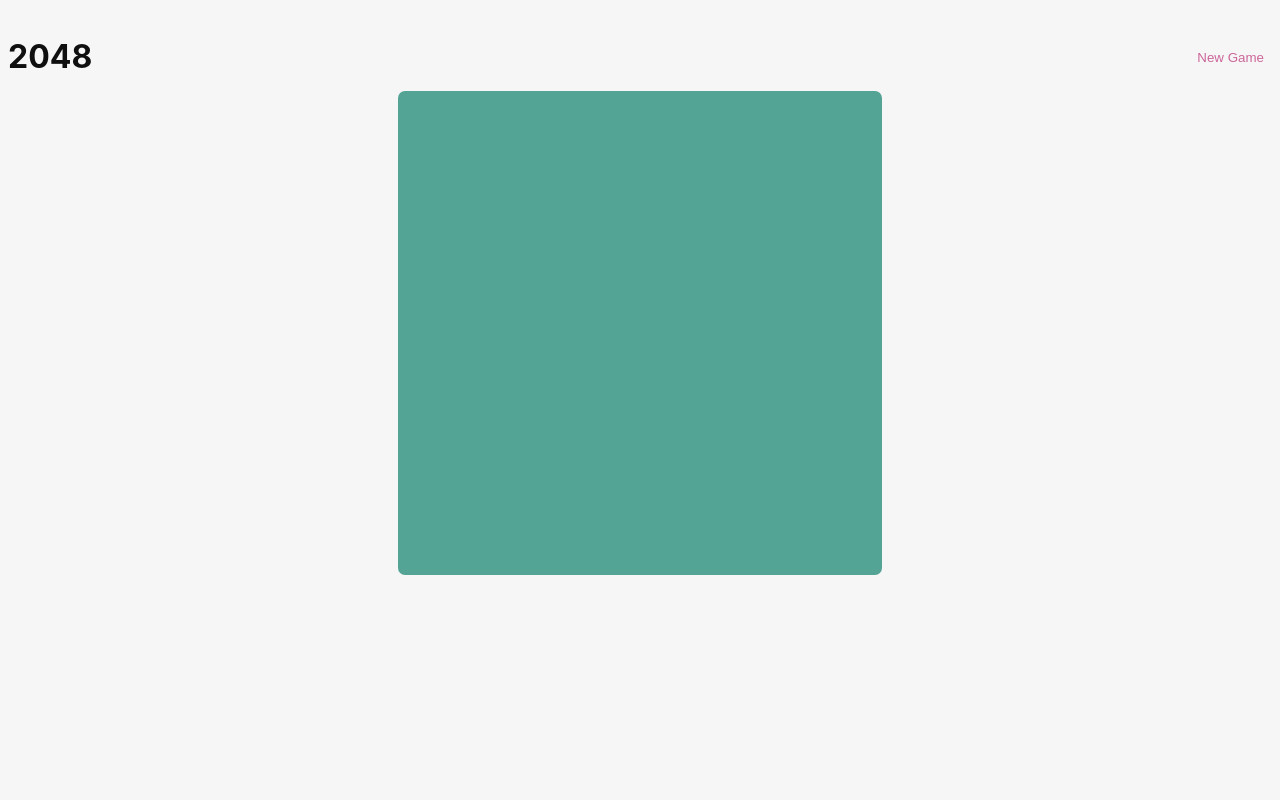
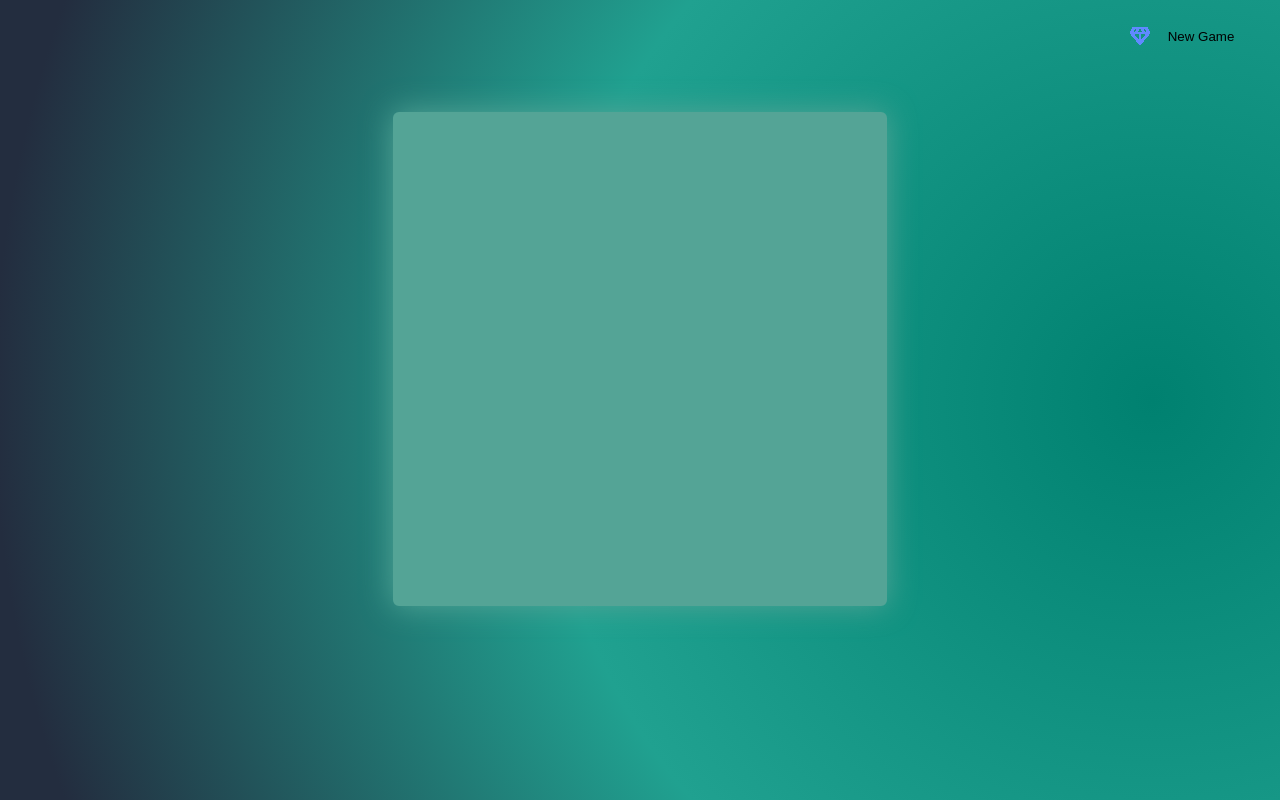
Before and after one commit to magicisyou/game-2048, a website built with Vite: page index.html in a window 1280 px wide. Built offline with nearby package versions, Linux system fonts and the light colour scheme.

Commit message:
modified colorscheme, updated packages

```diff
--- a/index.html
+++ b/index.html
@@ -11,9 +11,9 @@
   <body>
     <div class="container">
       <header>
-        <h1>2048</h1>
         <div class="right">
           <span id="score"></span>
+          <img src="./src/assets/diamond.png" alt="diamond" class="diamond" />
           <button id="new-game-button">New Game</button>
         </div>
       </header>
@@ -37,7 +37,7 @@
         <div class="cell" id="c33"></div>
       </div>
 
-      <span class="message"></span>
+      <div class="message"></div>
     </div>
   </body>
 </html>
--- a/package.json
+++ b/package.json
@@ -1,7 +1,7 @@
 {
   "name": "game-2048",
   "private": true,
-  "version": "0.2.0",
+  "version": "1.0.0",
   "type": "module",
   "scripts": {
     "dev": "vite",
--- a/src-tauri/Cargo.toml
+++ b/src-tauri/Cargo.toml
@@ -1,6 +1,6 @@
 [package]
 name = "game-2048"
-version = "0.2.0"
+version = "1.0.0"
 description = "2048 game built with tauri"
 authors = ["youaremagic"]
 license = "MIT | Apache-2.0"
--- a/src-tauri/tauri.conf.json
+++ b/src-tauri/tauri.conf.json
@@ -8,7 +8,7 @@
   },
   "package": {
     "productName": "game-2048",
-    "version": "0.2.0"
+    "version": "1.0.0"
   },
   "tauri": {
     "allowlist": {
--- a/src/main.ts
+++ b/src/main.ts
@@ -2,6 +2,7 @@ import { invoke } from "@tauri-apps/api/tauri";
 
 let game: any;
 let button: HTMLButtonElement | null;
+let message: HTMLDivElement | null;
 
 async function newGame() {
   game = await invoke("new_game");
@@ -69,10 +70,16 @@ function render() {
   }
   const score: HTMLParagraphElement | any = document.querySelector("#score");
   score.innerText = game.score;
-  button = document.querySelector(".message");
-  if (button) {
-    if (game.lock) button.innerText = "Game Over";
-    else button.innerText = "";
+  message = document.querySelector(".message");
+  if (message) {
+    if (game.lock) {
+      message.innerText = "Game Over";
+      message.style.background =
+        "linear-gradient(to right,#0008,#0005, #0006, #0008)";
+    } else {
+      message.innerText = "";
+      message.style.background = "transparent";
+    }
   }
 }
 
--- a/src/styles.css
+++ b/src/styles.css
@@ -3,9 +3,10 @@
   font-size: 16px;
   line-height: 24px;
   font-weight: 400;
+  height: 100%;
 
-  color: #0f0f0f;
-  background-color: #f6f6f6;
+  color: #101321;
+  background: radial-gradient(circle at 90%, #008170, #20a190 50%, #232d3f 95%);
 
   font-synthesis: none;
   text-rendering: optimizeLegibility;
@@ -22,42 +23,38 @@
   flex-direction: column;
   align-items: center;
   justify-content: center;
+  gap: 8vh;
   text-align: center;
 }
 
 header {
-  width: 100%;
+  width: 95%;
   display: flex;
   flex-direction: row;
   align-items: center;
-  justify-content: space-between;
+  justify-content: flex-end;
 }
 
-.left,
 .right {
   display: flex;
   flex-direction: row;
   align-items: center;
   justify-content: center;
-  gap: 25px;
-}
-
-h1 {
-  text-align: center;
+  gap: 10px;
 }
 
 .game {
-  width: min(60vh, 60vw);
-  height: min(60vh, 60vw);
+  width: 60vh;
+  height: 60vh;
   display: flex;
   flex-direction: row;
   align-items: center;
   justify-content: space-around;
   flex-wrap: wrap;
   background-color: #54a496;
-  border: solid #54a496 2px;
-  border-radius: 7px;
-  color: #2f2f2f;
+  border: solid #54a496 7px;
+  border-radius: 6px;
+  box-shadow: 0 0 30px #54a496;
 }
 
 .cell {
@@ -67,35 +64,27 @@ h1 {
   align-items: center;
   justify-content: center;
   font-size: 1.2rem;
-  border-radius: 7px;
+  border-radius: 6px;
 }
 
 .message {
-  text-align: center;
+  position: fixed;
+  top: 13vh;
   font-size: 32px;
-  padding: 15px;
+  color: #ddd;
+  height: 70vh;
+  width: 800px;
+  display: flex;
+  align-items: center;
+  justify-content: center;
 }
 
 #new-game-button {
   border: none;
-  padding: 8px;
   background-color: inherit;
-  color: #cc6699;
   outline: none;
 }
 
 #new-game-button:hover {
-  color: #99cc66;
+  text-shadow: 0 0 30px white;
 }
-
-@media (prefers-color-scheme: dark) {
-  :root {
-    color: #f6f6f6;
-    background-color: #2f2f2f;
-  }
-
-  .game {
-    background-color: #546b7b;
-    border: solid #546b7b 2px;
-  }
-}
```
Also changed, not shown: docs/README.md, docs/screenshot.webp, src/assets/diamond.png (added), 3 other files.
